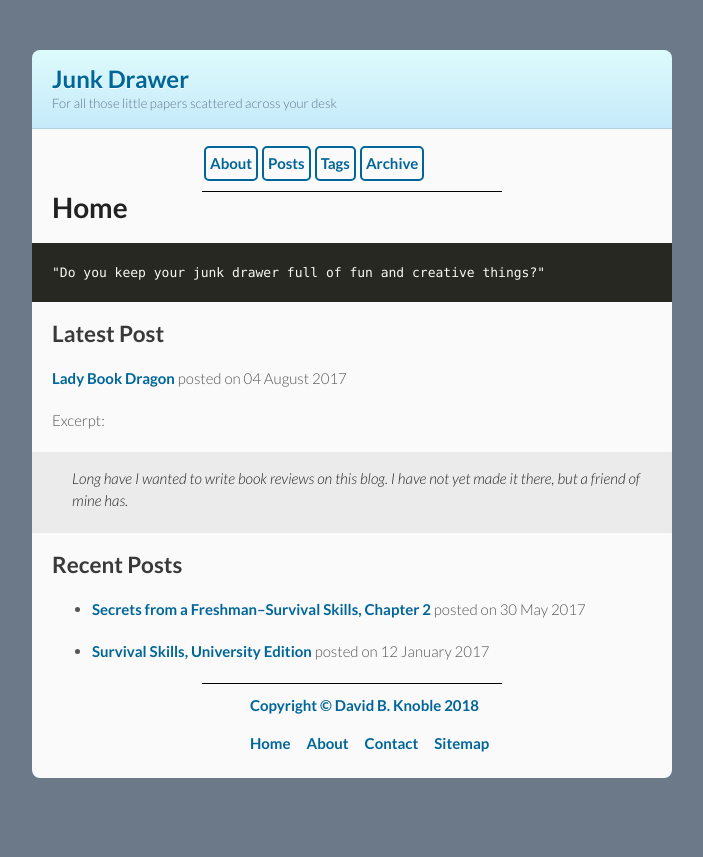
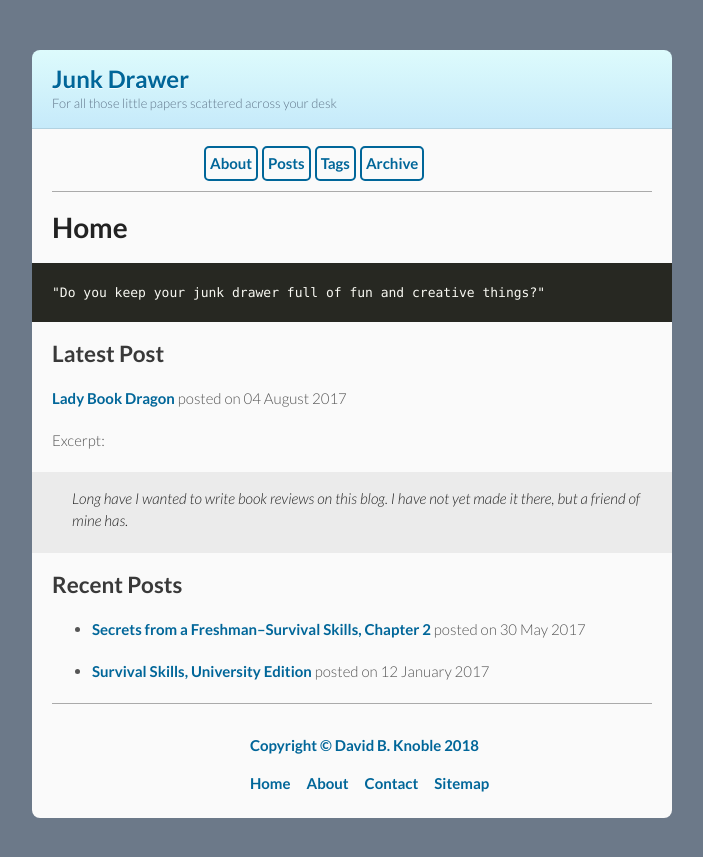
Before and after one commit to benknoble/benknoble.github.io, a Jekyll site: the page built from index.md, in a window 1280 px wide. Shown: the top 857 px of the page, without its empty margins (288-991 px from the left). Built offline with Jekyll 4.4.1, drawn with Linux system fonts in a browser that asks for light colours.

Commit message:
Remove nav/footer borders in favor of <hr>
Should I redo the footer to look like the header???

```diff
--- a/_includes/footer.html
+++ b/_includes/footer.html
@@ -1,3 +1,4 @@
+<hr/>
 <footer class="center">
   <ul>
     {% for link in site.data.footer.links %}
--- a/_includes/nav.html
+++ b/_includes/nav.html
@@ -7,3 +7,4 @@
     {% endfor %}
   </ul>
 </nav>
+<hr/>
--- a/assets/css/styles.scss
+++ b/assets/css/styles.scss
@@ -311,7 +311,6 @@ footer {
   overflow: hidden;
   margin-top: 2px;
   padding-top: 2px;
-  border-top: 1px solid #000;
 }
 
 footer a {
@@ -342,7 +341,6 @@ footer li a {
 
 nav {
   overflow: hidden;
-  border-bottom: 1px solid #000;
   padding-bottom: 8px;
   margin-bottom: 8px;
 }
```
